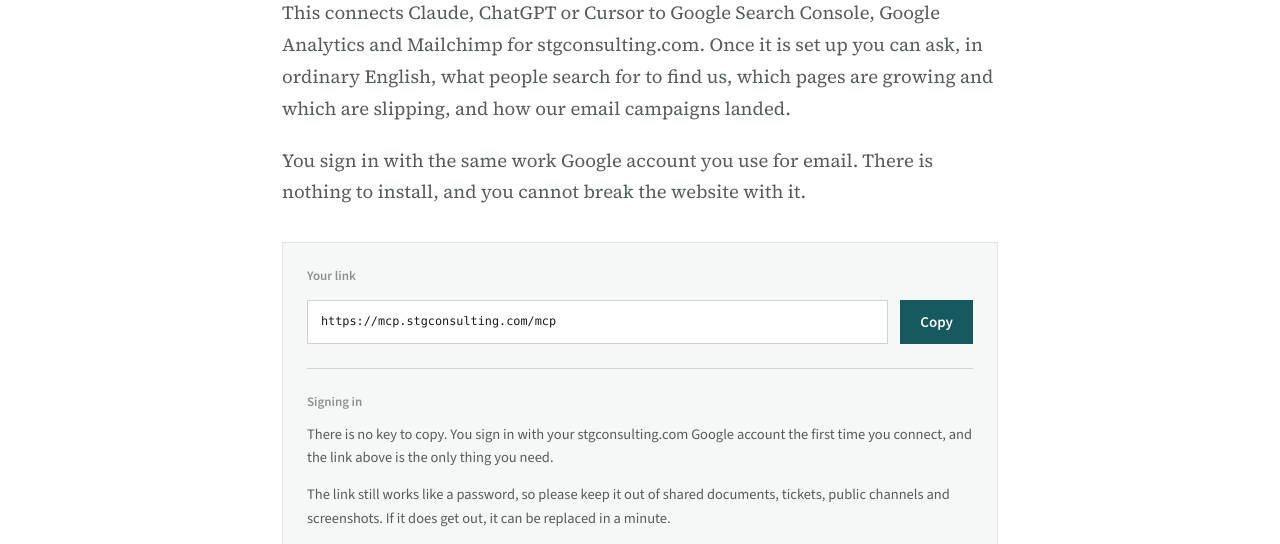
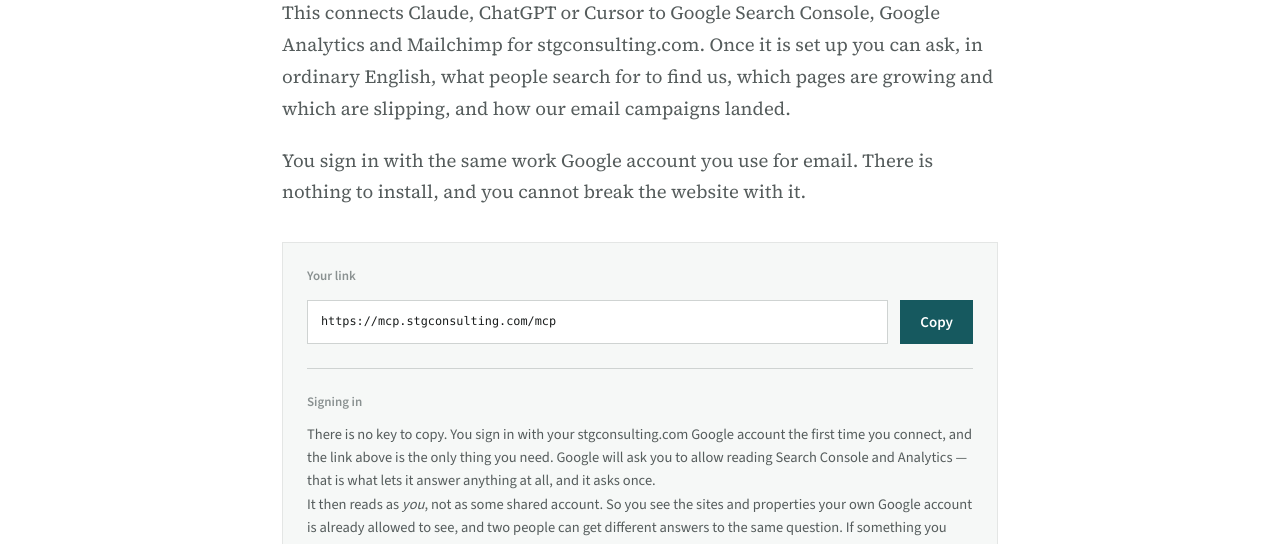
Before and after one commit to zainsive/seo-analytics-mcp, a plain HTML site: page docs/index.html in a window 1280 px wide. Shown: the part 256-800 px from the top of the page. Drawn offline with nearby package versions, Linux system fonts and the light colour scheme.

Commit message:
Tell the team they now read as themselves
Two rows in the troubleshooting table were written for a server that
read everything through one shared account, and they are the two rows
people will reach for first after this change.

"It says it has no access to our website - a permission needs renewing"
is now actively wrong: nothing is expiring, the person simply is not on
the property, and the fix is being added in Search Console and GA4. The
new row says signing in again will not help, because that is the first
thing anybody tries and it costs them ten minutes.

Also added what nobody would otherwise guess: two people can now ask
the same question and get different answers, and that is correct rather
than a fault.

Co-Authored-By: Claude Opus 5 <noreply@anthropic.com>

```diff
--- a/docs/index.html
+++ b/docs/index.html
@@ -169,7 +169,13 @@ dl.pair dd{margin:0; color:var(--ink)}
     <p class="lbl lbl-key">Signing in</p>
     <p class="keynote">There is no key to copy. You sign in with your
     stgconsulting.com Google account the first time you connect, and the link above is
-    the only thing you need.</p>
+    the only thing you need. Google will ask you to allow reading Search Console and
+    Analytics — that is what lets it answer anything at all, and it asks once.</p>
+
+    <p class="keynote">It then reads as <em>you</em>, not as some shared account. So you
+    see the sites and properties your own Google account is already allowed to see, and
+    two people can get different answers to the same question. If something you expect
+    is missing, you need adding to it in Google — not a different question.</p>
 
     <p class="after" id="after">The link still works like a password, so please keep it
     out of shared documents, tickets, public channels and screenshots. If it does get
@@ -406,7 +412,8 @@ dl.pair dd{margin:0; color:var(--ink)}
     <tbody>
       <tr><td>Google says you are not permitted</td><td>You signed in with a personal account. Sign out of Google, connect again, and choose your stgconsulting.com address</td></tr>
       <tr><td>It asks you to sign in again</td><td>Normal after a while, or on a new device. Signing in again takes a second and nothing is lost</td></tr>
-      <tr><td>It says it has no access to our website</td><td>Pass it on — a permission needs renewing</td></tr>
+      <tr><td>It says you have not connected a Google account yet</td><td>Sign out of the connector and connect again. This is expected once, the first time after a change on our side, and takes a few seconds</td></tr>
+      <tr><td>It says <em>your</em> account has no access to our website</td><td>Pass it on — you need adding in Search Console and Analytics. Signing in again will not help, because the sign-in worked and the missing piece is on the property</td></tr>
       <tr><td>The connector does not appear</td><td>Check the whole link was pasted, then restart the app</td></tr>
       <tr><td>It reports the connector as offline</td><td>Use an ordinary chat rather than a Cowork or Code session</td></tr>
       <tr><td>It stops partway through an answer</td><td>Ask again. If it keeps happening, pass it on</td></tr>
```
